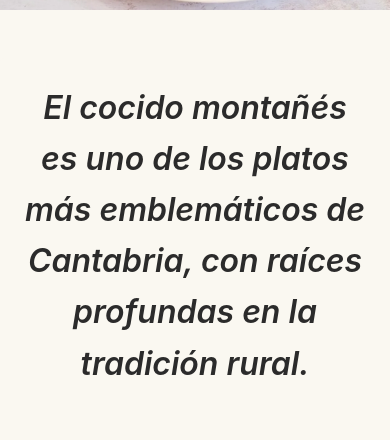
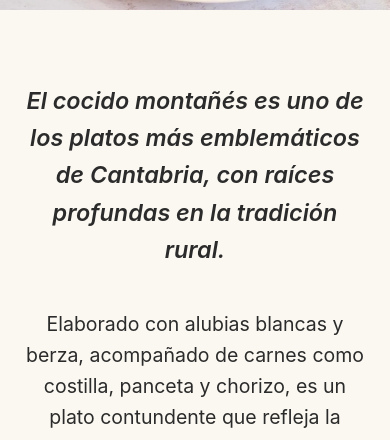
Before and after one commit to lcunado/PEC2_HTML, a website built with Parcel: page src/articulo.html in a window 390 px wide. Shown: the part 343-783 px from the top of the page. Built offline with nearby package versions, Linux system fonts and the light colour scheme.

Commit message:
Corrijo errores containers en articulo

```diff
--- a/src/assets/styles/pages/_articulo.scss
+++ b/src/assets/styles/pages/_articulo.scss
@@ -201,17 +201,6 @@
 
   /* Una columna en pantallas pequeñas (<700px) */
   @container articulo (max-width: 700px) {
-    .row {
-      display: flex;
-      flex-direction: column;
-      gap: v.$space-3;
-      text-align: center;
-    }
-
-    .col-12 {
-      width: 100%;
-      max-width: 100%;
-    }
 
     .articulo-paso-img {
       max-width: 100%;
@@ -226,24 +215,15 @@
     }
 
     .articulo-texto-grande {
-      font-size: clamp(1.25rem, 6vw, 1.5rem);
-      font-weight: 600;
+      font-size: clamp(1.25rem, 6vw, 2rem);
     }
   }
 
   /* Dos columnas en pantallas grandes (>=768px) */
-  @container articulo (min-width: 700px) {
-    .row {
-      display: grid;
-      gap: v.$space-4;
-      grid-template-columns: 1fr 1fr;
-      text-align: center;
-      justify-items: center;
-    }
+  @container articulo (min-width: 768px) {
 
-    .col-12 {
-      width: 100%;
-      max-width: 100%;
+    .articulo-texto-grande {
+      font-size: clamp(1.55rem, 7vw, 2rem);
     }
 
     .articulo-paso-img {
--- a/src/assets/styles/pages/_contacto.scss
+++ b/src/assets/styles/pages/_contacto.scss
@@ -60,7 +60,7 @@ h1, h2 {
    ================================ */
 
 /* Declaramos el contenedor principal */
-main.container {
+main.container.contacto-contenido {
   container-name: contacto;
   container-type: inline-size;
 }
@@ -94,6 +94,7 @@ main.container {
     gap: v.$space-3;
     grid-template-columns: 1fr 1fr;
     text-align: center;
+    justify-content: center;
   }
 
   .row .col {
```
Also changed, not shown: src/contacto.html (+1 -1 lines).
